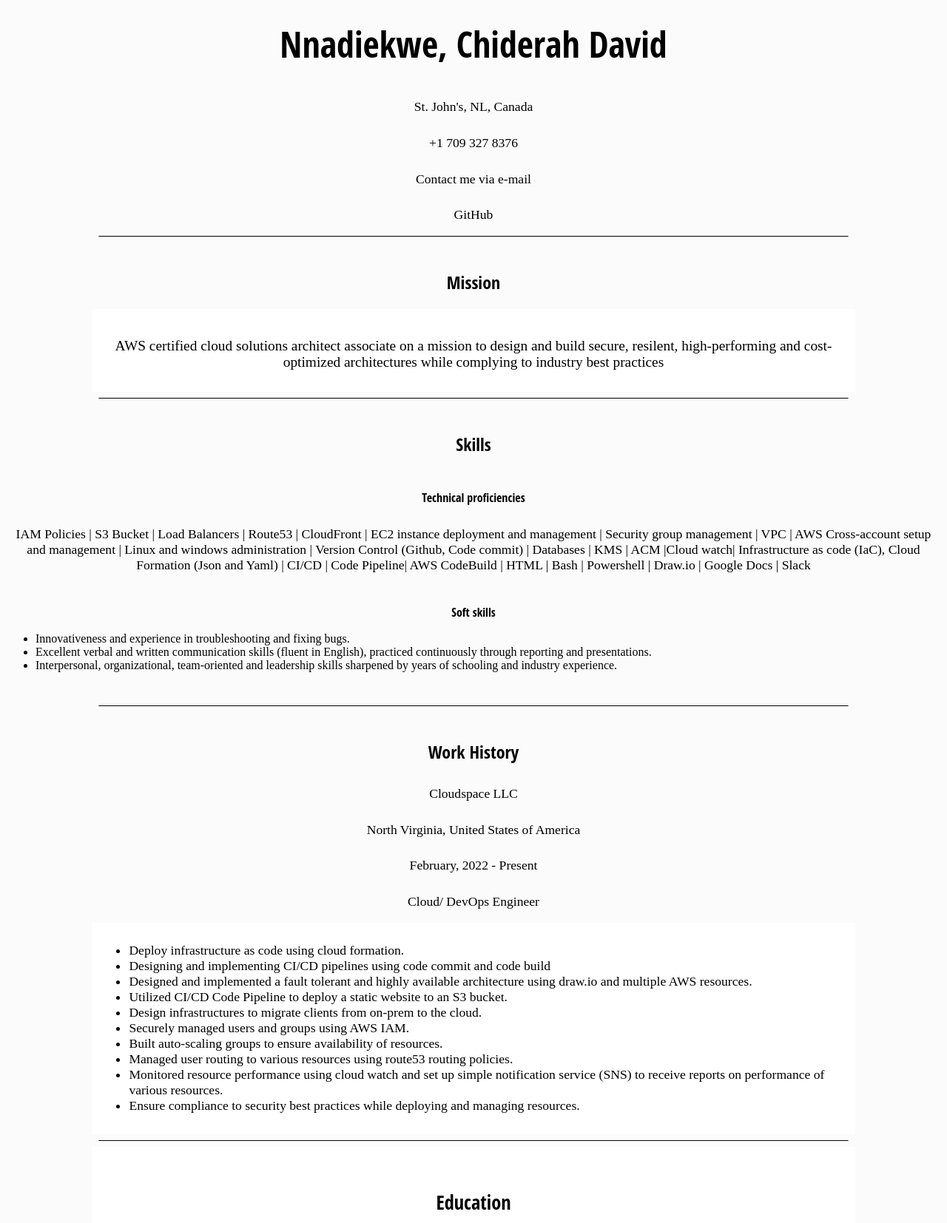
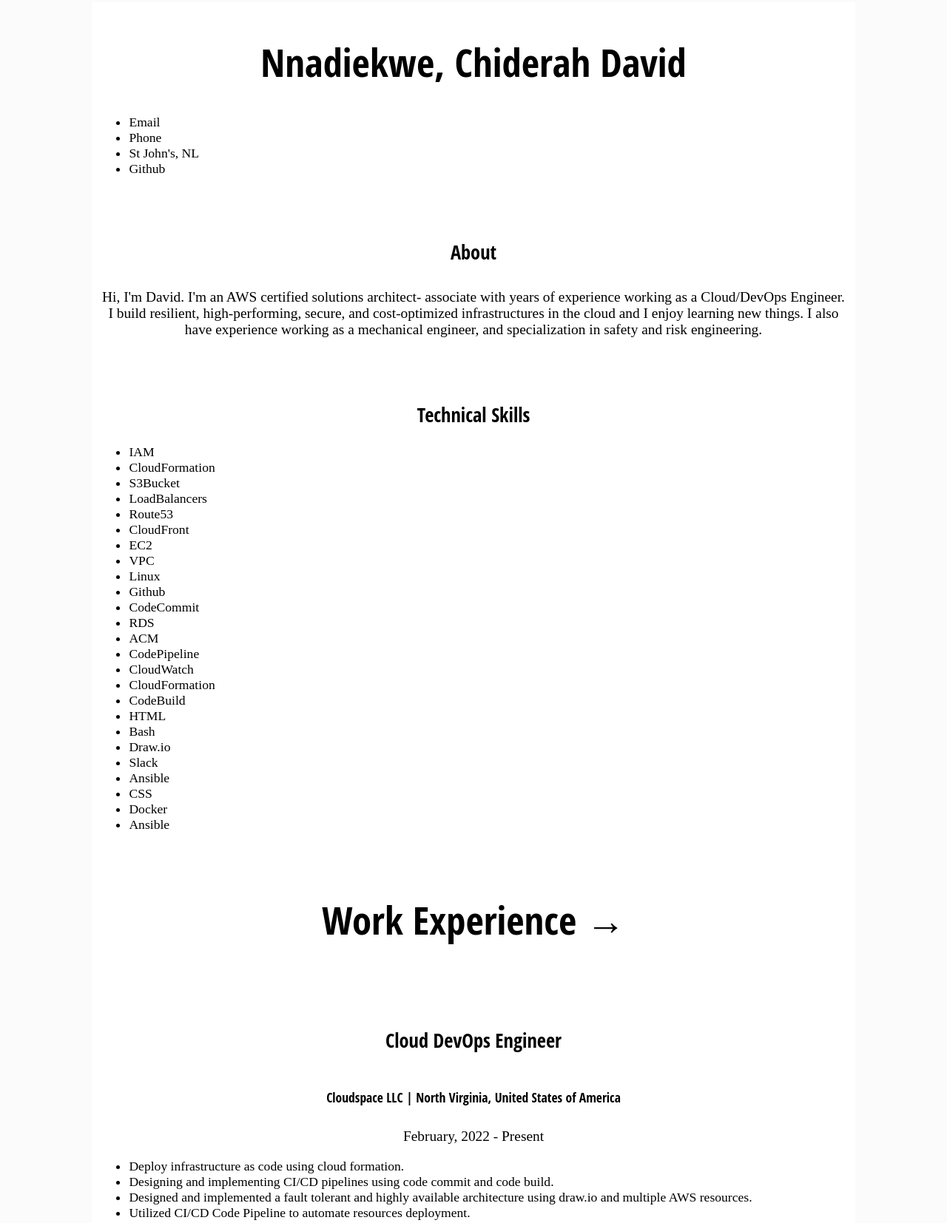
Before and after one commit to chiscomax/Resume_challenge_HTML_CSS_CICD, a plain HTML site: page index.html in a window 1280 px wide. Shown: the part 5-1659 px from the top of the page at 74% size. Drawn offline with nearby package versions, Linux system fonts and the light colour scheme; some packages are replaced by stand-ins of ours; a script that the page names is missing.

Commit message:
updating index file

```diff
--- a/index.html
+++ b/index.html
@@ -1,58 +1,137 @@
+<!DOCTYPE html>
+<html lang="en" >
+<head>
+  <meta charset="UTF-8">
+  <title>CodePen - Horizontal Scrolling Resume Template</title>
+      <script src="https://cdnjs.cloudflare.com/ajax/libs/jquery/3.2.1/jquery.min.js"></script>
+    <script
+      type="text/javascript"
+      src="https://cdnjs.cloudflare.com/ajax/libs/jquery-mousewheel/3.1.13/jquery.mousewheel.min.js"
+    ></script><link rel="stylesheet" href="./style.css">
 
-<!DOCTYPE html>
-<html>
-<link rel="stylesheet" href="style.css">
-    <h1>Nnadiekwe, Chiderah David</h1>
-
-    <p>St. John's, NL, Canada</p>
-    <p>+1 709 327 8376</p>
-    <p><a href="mailto:Nnadiekwechiderah@gmail.com">Contact me via e-mail</a></p>
-    <p><a href="https://www.github.com/chiscomax">GitHub</a></p>
-    <hr />
-    <h2>Mission</h2>
-    <div><p>AWS certified cloud solutions architect associate on a mission to design and build secure, resilent, high-performing and cost-optimized architectures while complying to industry best practices</p></div>
-    <hr/>
-    <h2>Skills</h2>
-    <h3>Technical proficiencies</h3>
-    <p>IAM Policies | S3 Bucket | Load Balancers | Route53 | CloudFront | EC2 instance deployment and management | Security group management | VPC | AWS Cross-account setup and management | Linux and windows administration | Version Control (Github, Code commit) | Databases | KMS | ACM |Cloud watch| Infrastructure as code (IaC), Cloud Formation (Json and Yaml) | CI/CD | Code Pipeline| AWS CodeBuild | HTML | Bash | Powershell | Draw.io | Google Docs | Slack</p>
-    <h3>Soft skills</h3>
-    <ul><li>Innovativeness and experience in troubleshooting and fixing bugs.</li>
-    <li>Excellent verbal and written communication skills (fluent in English), practiced continuously through reporting and presentations.</li>
-  <li>Interpersonal, organizational, team-oriented and leadership skills sharpened by years of schooling and industry experience.</li>
-      </p></ul>
-    <hr/>
-    <h2>Work History</h2>
-    <p>Cloudspace LLC</p>
-    <p>North Virginia, United States of America</p>
-    <p>February, 2022 - Present</p>
-    <p>Cloud/ DevOps Engineer</p>
-    <div>
+</head>
+<body>
+<!-- partial:index.partial.html -->
+<header>
+  <div class="text">
+    <h1>
+      <strong>Nnadiekwe, Chiderah David</strong>
+    </h1>
+    <nav role="navigation">
+      <ul>
+        <li>
+          <a href="mailto:nnadiekwechiderah@gmail.com">Email</a>
+        </li>
+        <li>
+          <a href="tel:+17093278376">Phone</a>
+        </li>
+        <li>
+          <a href="https://www.google.com/maps/place/St.+John's,+NL/@47.4827452,-52.9944484,11z/data=!3m1!4b1!4m6!3m5!1s0x4b0ca38e6b0aa261:0x9e1fd4001f12261f!8m2!3d47.5556097!4d-52.7452511!16zL20vMGo4cDY?entry=ttu">St John's, NL</a>
+        </li>
+        <li>
+          <a href="https://github.com/chiscomax">Github</a>
+        </li>
+      </ul>
+    </nav>
+  </div>
+</header>
+<main role="main">
+  <section id="about">
+    <div class="text">
+      <h2>About</h2>
+      <p>
+Hi, I'm David. I'm an AWS certified solutions architect- associate with years of experience working as a Cloud/DevOps Engineer. I build resilient, high-performing, secure, and cost-optimized infrastructures in the cloud and I enjoy learning new things. I also have experience working as a mechanical engineer, and specialization in safety and risk engineering.
+      </p>
+    </div>
+  </section>
+  <section>
+    <div class="text">
+      <h2>Technical Skills</h2>
+      <ul id="skill-blocks">
+        <li title="🕸">IAM</li>
+        <li title="🕸">CloudFormation</li>
+        <li title="🎨">S3Bucket</li>
+        <li title="🍦">LoadBalancers</li>
+        <li title="🌎">Route53</li>
+        <li title="🏔">CloudFront</li>
+        <li title="📦">EC2</li>
+        <li title="🦕">VPC</li>
+        <li title="🎯">Linux</li>
+        <li title="🧲">Github</li>
+        <li title="🏷">CodeCommit</li>
+        <li title="🤖">RDS</li>
+        <li title="🛒">ACM</li>
+        <li title="📚">CodePipeline</li>
+        <li title="🖌">CloudWatch</li>
+        <li title="🖌">CloudFormation</li>
+        <li title="🛒">CodeBuild</li>
+        <li title="📚">HTML</li>
+        <li title="🖌">Bash</li>
+        <li title="🖌">Draw.io</li>
+        <li title="📚">Slack</li>
+        <li title="🖌">Ansible</li>
+        <li title="🖌">CSS</li>
+        <li title="📚">Docker</li>
+        <li title="🖌">Ansible</li>
+        </li>
+      </ul>
+      </div>
+    </div>
+  </section>
+  <section id="work">
+    <div class="text">
+      <h1>Work Experience →</h1>
+    </div>
+  </section>
+  <section class="experience">
+    <div class="text">
+      <h2>Cloud DevOps Engineer</h2>
+      <h3><a href="#">Cloudspace LLC | North Virginia, United States of America</a></h3>
+      <p>
+February, 2022 - Present
+      </p>
       <ul>
         <li>Deploy infrastructure as code using cloud formation.</li>
-      <li>Designing and implementing CI/CD pipelines using code commit and code build</li>
+        <li>Designing and implementing CI/CD pipelines using code commit and code build.</li>
         <li>Designed and implemented a fault tolerant and highly available architecture using draw.io and multiple AWS resources.</li>
-      <li>Utilized CI/CD Code Pipeline to deploy a static website to an S3 bucket.</li>
+        <li>Utilized CI/CD Code Pipeline to automate resources deployment.</li>
         <li>Design infrastructures to migrate clients from on-prem to the cloud.</li>
         <li>Securely managed users and groups using AWS IAM.</li>
         <li>Built auto-scaling groups to ensure availability of resources.</li>
-      <li>Managed user routing to various resources using route53 routing policies.</li>
+        <li>Managed user routing to various resources using route 53 routing policies.</li>
         <li>Monitored resource performance using cloud watch and set up simple notification service (SNS) to receive reports on performance of various resources.</li>
-      <li>Ensure compliance to security best practices while deploying and managing resources.</li>
+        <li>Ensure compliance to best practices while deploying and managing resources.</li>
 
-    </ul></div>
-    <hr />
-  <div>
+      </ul>
+    </div>
+  </section>
+<section id="work">
+    <div class="text">
+      <h1>Education & Certification →</h1>
+    </div>
+  </section>
+
+  <section class="experience">
+    <div class="text">
       <h2>Education</h2>
-  <div><p><li>MASc. Safety and Risk Engineering - Memorial University of Newfoundland                   February, 2023</li></p>
-       <p><li>BEng. Mechanical Engineering - Federal University of Technology, Owerri                   February, 2018</li></p>
+      <h3><a href="#"><li>MASc. Safety and Risk Engineering</li></a></h3>
+      <p>
+Memorial University of Newfoundland, Canada (February, 2023)
+      </p>
+      <hr>
+      <h3><a href="#"><li>BEng. Mechanical Engineering</li></a></h3>
+      <p>
+
+Federal University of Technology Owerri, Nigeria (February, 2018)
+      </p>
+      <h2>Certifications</h2>
+      <h3><a href="#"><li>AWS certified solutions architect- associate (September, 2023)</li></a></h3>
+
+      </ul>
     </div>
-</hr>
-<div>
-  <hr><h2>Certifications</h2>
-<ul><li>AWS Certified solutions architect associate</li></ul>
+  </section>
+<!-- partial -->
+  <script  src="./script.js"></script>
 
-</div>
-  </div>
-
-</div>
+</body>
 </html>
```
Lines whose indentation alone changed are shown as unchanged.
